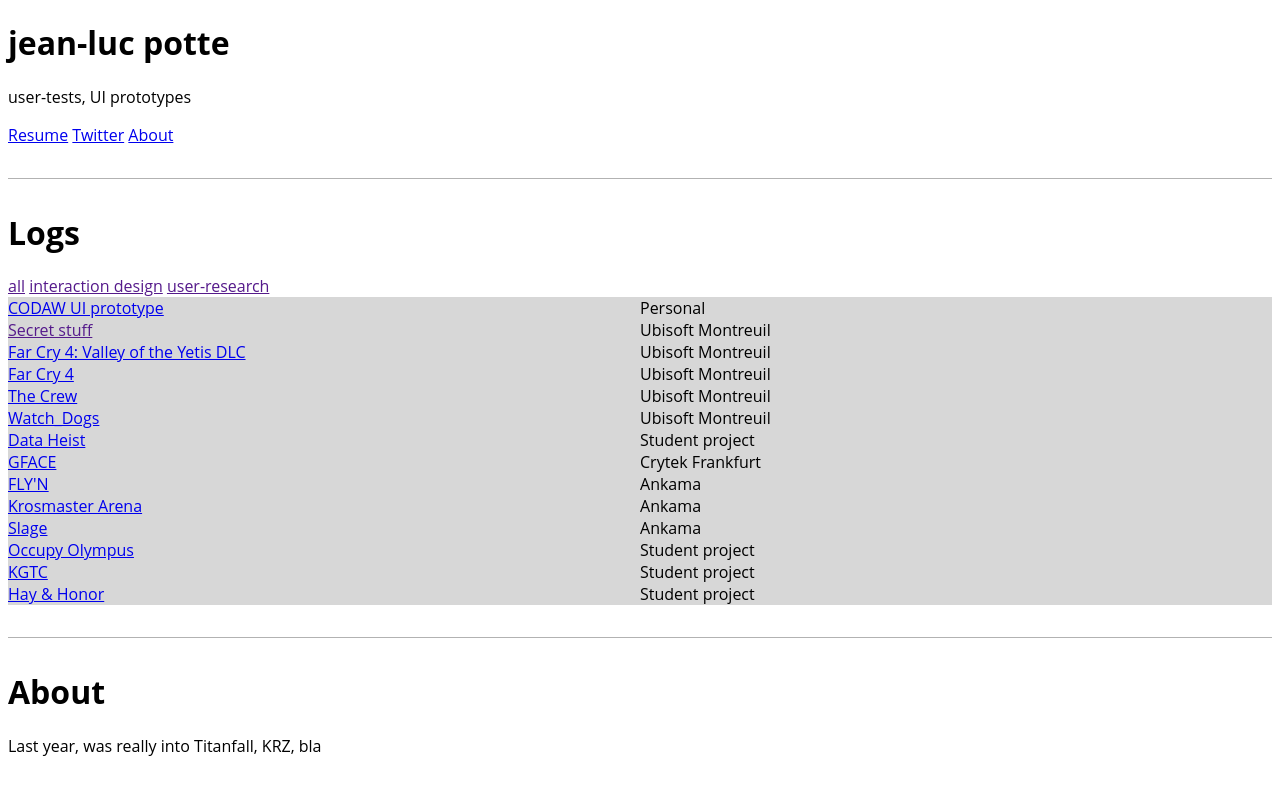
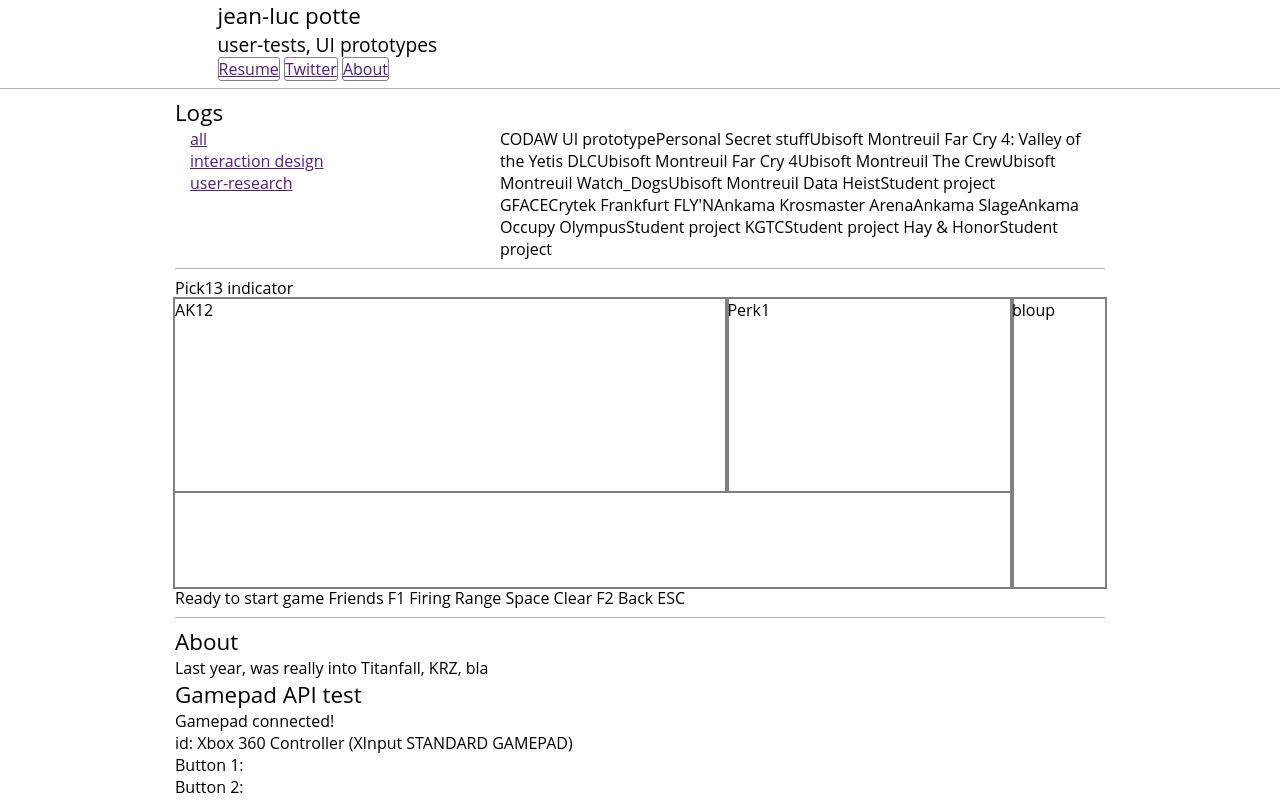
Before and after one commit to Downvector/codawUI, a plain HTML site: page index.html in a window 1280 px wide. Shown: the top 800 px of the page. Drawn offline with nearby package versions, Linux system fonts and the light colour scheme.

Commit message:
add inline-block reusable layout

```diff
--- a/index.html
+++ b/index.html
@@ -11,29 +11,54 @@
 		<link href='http://fonts.googleapis.com/css?family=Source+Sans+Pro' rel='stylesheet' type='text/css'>
 		<link rel="stylesheet" type="text/css" href="styles.css" />
 		<style media="screen" type="text/css">
-			.logs a, .logs span {
-				display:inline-block;
-				width:50%;
-				background-color:rgb(215,215,215);
+			.col-9-10,.col-1-10, .col-2-3, .col-1-3 {
+				display: inline-block;
+				vertical-align: top;
+				outline:2px grey solid;
+			}
+
+			.col-2-3, .col-1-3 {
+				height:12em;
+			}
+
+			.col-1-10, .col-9-10 {
+				height:18em;
+			}
+
+			.col-1-10 {
+				width:10%;
+			}
+
+			.col-9-10 {
+				width:90%;
+			}
+
+			.col-2-3 {
+				width:66%;
+			}
+
+			.col-1-3 {
+				width:34%;
 			}
 		</style>
 	</head>
 	<body>
-		<div class='header'>
+		<header>
 			<h1>jean-luc potte</h1>
-			<p>user-tests, UI prototypes</p>
-			<a>Resume</a>
-			<a>Twitter</a>
-			<a>About</a>
-		</div>
+			<h2>user-tests, UI prototypes</h2>
+			<a href=''>Resume</a>
+			<a href=''>Twitter</a>
+			<a href=''>About</a>
+		</header>
 		<hr>
+		<section class='grid'>
 			<h1>Logs</h1>
-		<div class='navigation'>
+			<section class='col-one-third'>
 				<a href=''>all</a>
 				<a href=''>interaction design</a>
 				<a href=''>user-research</a>
-		</div>
-		<div class='logs'>
+			</section><!-- navigation
+			--><section class='col-two-thirds'>
 				<a class='ui'>CODAW UI prototype</a><span>Personal</span>
 				<a class='ui ur'>Secret stuff</a><span>Ubisoft Montreuil</span>
 				<a class='ur'>Far Cry 4: Valley of the Yetis DLC</a><span>Ubisoft Montreuil</span>
@@ -48,20 +73,62 @@
 				<a class='ui ur'>Occupy Olympus</a><span>Student project</span>
 				<a class='ui ur'>KGTC</a><span>Student project</span>
 				<a class='ui ur'>Hay & Honor</a><span>Student project</span>
-		</div>
+			</section>
+			<hr>
+			<section class='container'>
+				<section>
+					Pick13 indicator
+				</section>
+				<section class='ak12s'>
+					<section class='col-9-10'>
+						<section class='col-2-3'>
+							AK12
+						</section><!--
+						--><section class='col-1-3'>Perk1</section>
+					</section><!--here main-wpn, side-wpn, perks, exos, wildcards
+					--><section class='col-1-10'>
+						bloup
+					</section>
+					<section class='inputs-footer'>
+						Ready to start game <span>Friends F1 Firing Range Space Clear F2 Back ESC</span>
+					</section>
+				</section>
+			</section>
 			<hr>
 			<h1>About</h1>
-		<p>Last year, was really into Titanfall, KRZ, bla</p>
+			<section>
+				Last year, was really into Titanfall, KRZ, bla
+			</section>
+			<h1>Gamepad API test</h1>
+			<section>
+				<div id="gamepadPrompt">Gamepad connected!</div>
+				<div id="gamepadDisplay">id: Xbox 360 Controller (XInput STANDARD GAMEPAD)<br>Button 1: <br>Button 2: <br>Button 3: <br>Button 4: <br>Button 5: <br>Button 6: <br>Button 7: <br>Button 8: <br>Button 9: <br>Button 10: <br>Button 11: <br>Button 12: <br>Button 13: <br>Button 14: <br>Button 15: <br>Button 16: <br>Stick 1: -0.0034943222999572754,-0.039658188819885254<br>Stick 2: -0.015091180801391602,-0.056015849113464355<br></div>
+			</section>
+		</section>
+		<hr>
+		<footer>
+			Footer here!
+		</footer>
+
 		<script src="http://code.jquery.com/jquery.min.js"></script>
 		<script>
 			'use-strict';
+			var link_nodes = document.getElementsByTagName('a');
+			var highlightable_sections = document.getElementsByTagName('section');
+			var ui_projects = document.getElementsByClassName('ui');
+			var ur_projects = document.getElementsByClassName('ur');
+
 			if (typeof jQuery === 'undefined') {
 				document.write(unescape('jquery.min.js'))
 			};
 
-			var link_nodes = document.getElementsByTagName('a');
-			var ui_projects = document.getElementsByClassName('ui');
-			var ur_projects = document.getElementsByClassName('ur');
+			//waring: beginning of the navigation cursor logic: on pressing directional arrow, move left right up or down on the grid.
+			highlightable_sections[0].setAttribute('row-id','0');
+			highlightable_sections[0].setAttribute('col-id','0');
+			highlightable_sections[1].setAttribute('row-id','1');
+			highlightable_sections[1].setAttribute('col-id','1');
+			highlightable_sections[2].setAttribute('row-id','2');
+			highlightable_sections[2].setAttribute('col-id','2');
 
 
 			for (var i=3; i < 6; i++) {
@@ -69,15 +136,7 @@
 				link_nodes[i].setAttribute('id',i);
 			}
 
-			function updateProjects(element, evt) {
-				console.log('ui length: ' + ui_projects.length)
-				if(this.id == 3) {
-					//restore visibilty to ui and ur, enable filter-buttons 2 and 3
-				} else if(this.id == 4) {
-					//hide
-				}
-			}
-
+			//WARING: here a function handles the onclik events for each of the three filter button (show all, hide ur, hide ux)
 
 			link_nodes[0].setAttribute('href','cv.html');
 			link_nodes[1].setAttribute('href','https://twitter.com/jlpotte/');
@@ -97,6 +156,64 @@
 			link_nodes[17].setAttribute('href','2012_slage.html');
 			link_nodes[18].setAttribute('href','2012_hay-and-honor.html');
 			link_nodes[19].setAttribute('href','2013_data-heist.html');
+
+
+			var hasGP = false;
+			var repGP;
+
+			function canGame() {
+				return "getGamepads" in navigator;
+			}
+
+			function reportOnGamepad() {
+				var gp = navigator.getGamepads()[2]; //WARING: edited to work on home machine, where 0 =usb  headset and 1 = usb receiver
+				var html = "";
+					html += "id: "+gp.id+"<br/>";
+
+				for(var i=0;i<gp.buttons.length;i++) {
+					html+= "Button "+(i+1)+": ";
+					if(gp.buttons[i].pressed) html+= " pressed";
+					html+= "<br/>";
+				}
+
+				for(var i=0;i<gp.axes.length; i+=2) {
+					html+= "Stick "+(Math.ceil(i/2)+1)+": "+gp.axes[i]+","+gp.axes[i+1]+"<br/>";
+				}
+
+				$("#gamepadDisplay").html(html);
+			}
+
+			$(document).ready(function() {
+
+				if(canGame()) {
+
+					var prompt = "To begin using your gamepad, connect it and press any button!";
+					$("#gamepadPrompt").text(prompt);
+
+					$(window).on("gamepadconnected", function() {
+						hasGP = true;
+						$("#gamepadPrompt").html("Gamepad connected!");
+						console.log("connection event");
+						repGP = window.setInterval(reportOnGamepad,100);
+					});
+
+					$(window).on("gamepaddisconnected", function() {
+						console.log("disconnection event");
+						$("#gamepadPrompt").text(prompt);
+						window.clearInterval(repGP);
+					});
+
+
+					var checkGP = window.setInterval(function() { 	//sets up an interval for Chrome
+						console.log('checkGP');
+						if(navigator.getGamepads()[0]) {
+							if(!hasGP) $(window).trigger("gamepadconnected");
+							window.clearInterval(checkGP);
+						}
+					}, 500);
+				}
+
+			});
 		</script>
 	</body>
 </html>
--- a/styles.css
+++ b/styles.css
@@ -1,45 +1,103 @@
-*, *:before, *:after {
-box-sizing: border-box;
+html, body, div, span, applet, object, iframe,
+h1, h2, h3, h4, h5, h6, p, blockquote, pre,
+a, abbr, acronym, address, big, cite, code,
+del, dfn, em, img, ins, kbd, q, s, samp,
+small, strike, strong, sub, sup, tt, var,
+b, u, i, center,
+dl, dt, dd, ol, ul, li,
+fieldset, form, label, legend,
+table, caption, tbody, tfoot, thead, tr, th, td,
+article, aside, canvas, details, embed,
+figure, figcaption, footer, header, hgroup,
+menu, nav, output, ruby, section, summary,
+time, mark, audio, video {
+	margin: 0;
+	padding: 0;
+	border: 0;
+	font-size: 100%;
+	font: inherit;
+	vertical-align: baseline;
+}
+
+*,
+*:before,
+*:after {
+  -webkit-box-sizing: border-box;
+     -moz-box-sizing: border-box;
+          box-sizing: border-box;
+}
+
+.grid {
+  margin: 0 auto;
+  width: 960px;
+  padding-left: 30px;
+  padding-right: 30px;
+}
+
+.grid,
+.col-one-third,
+.col-two-thirds {
+  padding-left: 15px;
+  padding-right: 15px;
+}
+.col-one-third,
+.col-two-thirds  {
+  display: inline-block;
+  vertical-align: top;
+}
+.col-one-third {
+  width: 33.33%;
+}
+.col-two-thirds {
+  width: 66.66%;
 }
 
 
-@media screen and (max-width: 320px) {
-	html {
-		background:orange;
+body {
+	font-family: 'Open Sans', sans-serif;
+}
+
+header {
+	width:66%;
+	margin:0 auto;
+}
+
+header a {
+	border:1px solid grey;
+	border-radius:3px;
+}
+
+hr {
+	border: 0;
+    border-bottom: 1px solid rgba(0, 0, 0, .3);
+}
+
+h1 {
+	font-size:1.4em;
+}
+
+h2 {
+	font-size:1.2em;
+}
+
+.col-one-third a {
+	display:block;
+	/*nav pane next to the content, similar to moby francke website*/
+}
+
+section {
+	/*has to take into account the navigation div on its left*/
+}
+
+footer {
+	background-color:#000;
+	color:#fff;
+}
+
+@media screen and  (max-width: 959px) {
+	.col-one-third, .col-two-thirds {
+		display:block;
 	}
 }
 
-@media screen and (min-width:321px) {
-	html {
-		background:#fff;
-	}
-}
-
-body {
-	padding:0;
-	font-family: 'Open Sans', sans-serif;
-	font-size:1em;
-}
-
-hr {
-	position:relative;
-	border: 0;
-    border-bottom: 1px solid rgba(0, 0, 0, .3);
-    margin:2em 0 2em 0;
-}
-
-h1 {
-
-}
-
-navigation {
-	display:inline-block;
-	width:20%;
-	/*nav pane next to the content, similar to moby francke website*/
-}
-
-p {
-	/*has to take into account the navigation div on its left*/
-}
-
 @import url(http://fonts.googleapis.com/css?family=Open+Sans);
```
Also changed, not shown: _research/dnamodels-june15_right-after-first-pic-4gifs-on-loop-tease-content.PNG (added), _research/dnamodels-june15_top-right-nav.PNG (added). Lines whose indentation alone changed are shown as unchanged.
